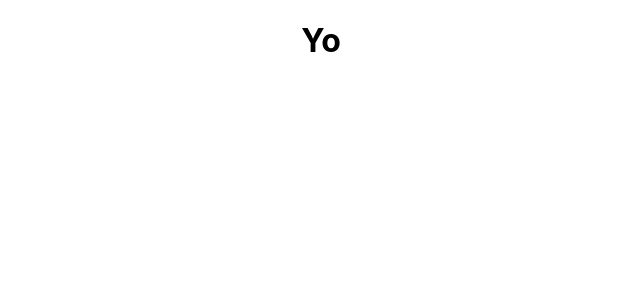
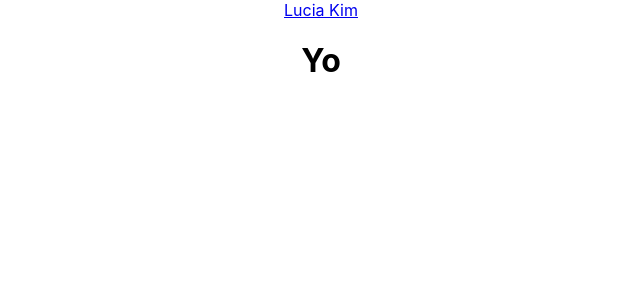
Before and after one commit to noorilu/portfolio, a React (Create React App) app in the folder my-react-app/: page / in a window 1280 px wide. Shown: the top 300 px of the page, without its empty margins (319-959 px from the left). Built offline with nearby package versions, Linux system fonts and the light colour scheme.

Commit message:
navbar updates

```diff
--- a/my-react-app/package.json
+++ b/my-react-app/package.json
@@ -8,6 +8,7 @@
     "@testing-library/user-event": "^13.5.0",
     "react": "^18.2.0",
     "react-dom": "^18.2.0",
+    "react-router-dom": "^6.6.1",
     "react-scripts": "5.0.1",
     "web-vitals": "^2.1.4"
   },
--- a/my-react-app/src/App.js
+++ b/my-react-app/src/App.js
@@ -1,8 +1,16 @@
 import "./App.css";
+import Navbar from "./components/Navbar";
+import { BrowserRouter as Router, Route, Routes } from "react-router-dom";
 
 function App() {
   return (
     <div className="App">
+      <Router>
+        <Navbar />
+        <Routes>
+          <Route path="/" exact />
+        </Routes>
+      </Router>
       <h1>Yo</h1>
     </div>
   );
--- a/my-react-app/src/components/navbar.js
+++ b/my-react-app/src/components/navbar.js
@@ -0,0 +1,16 @@
+import React, { useState } from "react";
+import { Link } from "react-router-dom";
+
+function Navbar() {
+  return (
+    <nav className="navbar">
+      <div className="navbar-container">
+        <Link to="/" className="navbar-logo">
+          Lucia Kim
+        </Link>
+      </div>
+    </nav>
+  );
+}
+
+export default Navbar;
```
Also changed, not shown: 1 other file (tests, documents, lock files or other folders).
